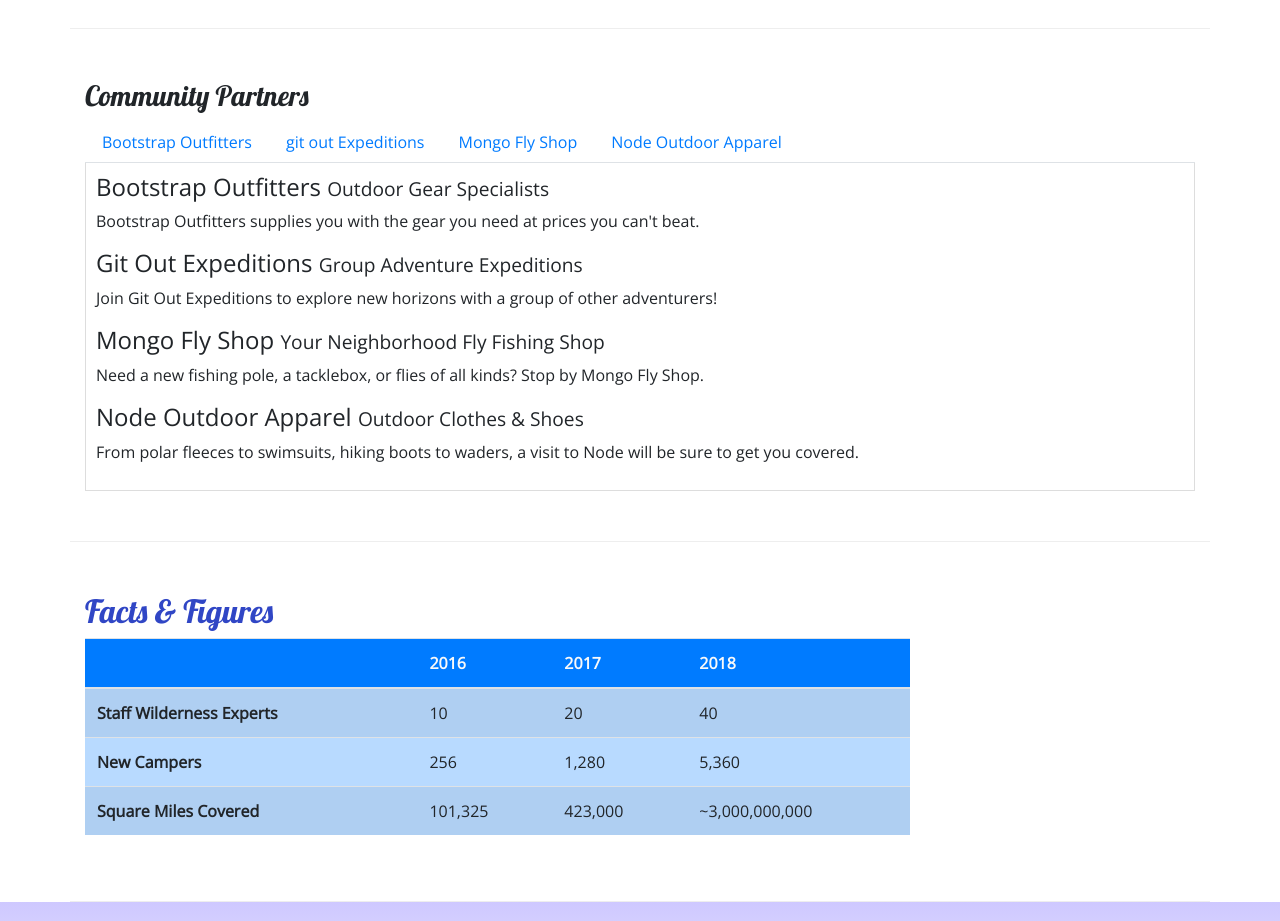
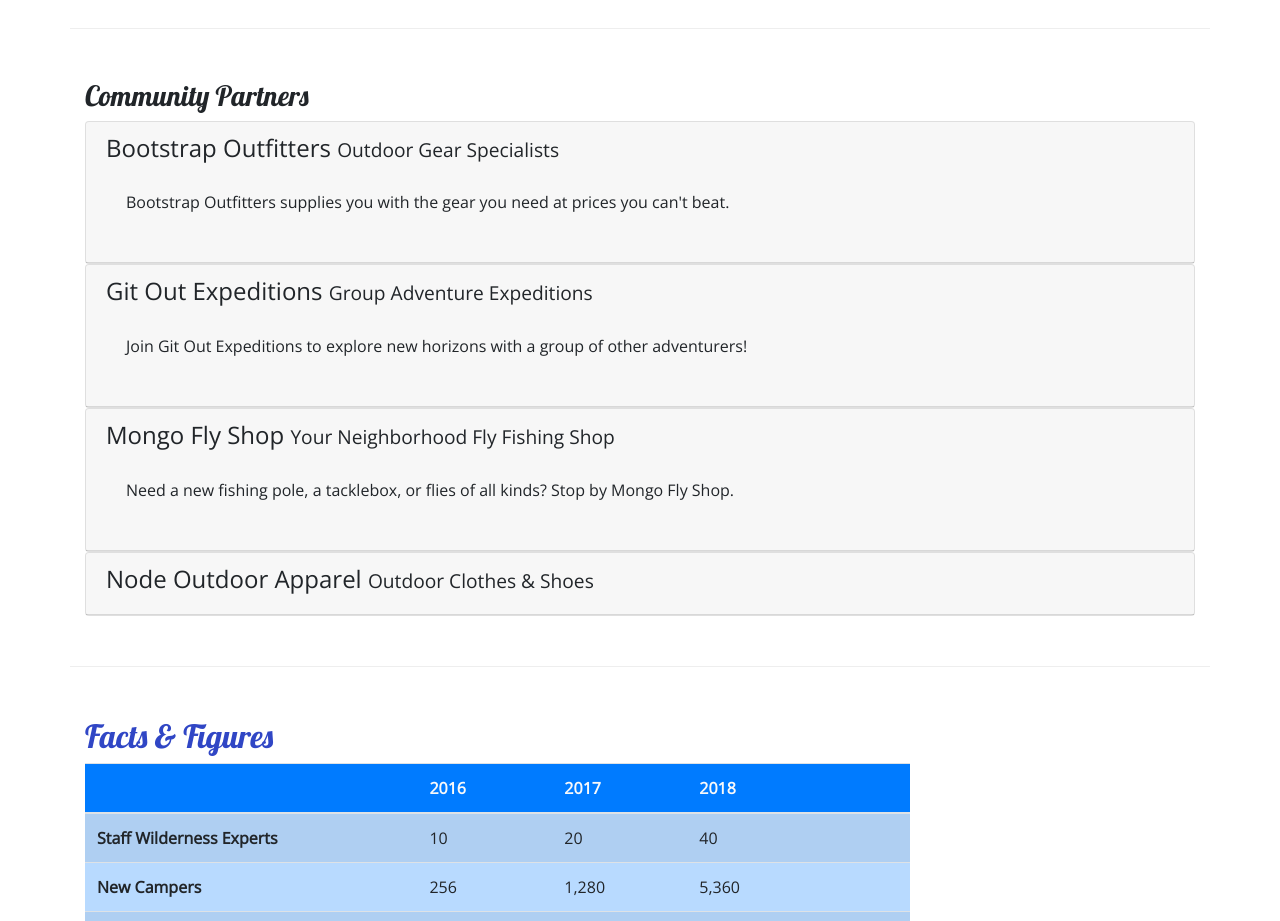
Before and after one commit to fms294/nucamp_website, a website: page aboutus.html in a window 1280 px wide. Shown: the part 800-1721 px from the top of the page. Drawn offline with nearby package versions, Linux system fonts and the light colour scheme.

Commit message:
added accordion

```diff
--- a/CSS/styles.css
+++ b/CSS/styles.css
@@ -38,9 +38,3 @@ header h2{
 .navbar-dark {
     background-color: #901CAD;
 }
-
-.tab-content {
-    border: 1px solid #DDD;
-    border-top: none;
-    padding: 10px;
-}
--- a/aboutus.html
+++ b/aboutus.html
@@ -105,28 +105,63 @@
         <div class="row row-content">
             <div class="col">
                 <h3>Community Partners</h3>
-                <ul class='nav nav-tabs'>
-                    <li class="nav-item active"> <a class="nav-link" href="#bootstrap" role="tab" data-toggle="tab">Bootstrap Outfitters</a> </li>
-                    <li class="nav-item"><a class="nav-link" href="#git" role="tab" data-toggle="tab">git out Expeditions</a></li>
-                    <li class="nav-item"><a class="nav-link" href="#mongo" role="tab" data-toggle="tab">Mongo Fly Shop</a></li>
-                    <li class="nav-item"><a class="nav-link" href="#node" role="tab" data-toggle="tab">Node Outdoor Apparel</a></li>
-                </ul>
-                <div class="tab-content">
-                    <div role="tabpanel" class="tab-pane fade show active" id="bootstrap">
-                        <h4>Bootstrap Outfitters <small>Outdoor Gear Specialists</small></h4>
-                        <p class="d-none d-sm-block">Bootstrap Outfitters supplies you with the gear you need at prices you can't beat.</p>
+
+                <div id="accordion">
+                    <div class="card">
+                        <div role="tab" class="card-header">
+                            <h4>
+                                <a data-toggle="collapse" data-target="#bootstrap">
+                                     Bootstrap Outfitters <small>Outdoor Gear Specialists</small>
+                                </a>
+                            </h4>
+                            <div class="collapse show" id="bootstrap" data-parent="#accordion">
+                                <div class="card-body">
+                                    <p class="d-none d-sm-block">Bootstrap Outfitters supplies you with the gear you need at prices you can't beat.</p>
+                                </div>
+                            </div>
+                        </div>
                     </div>
-                    <div role="tabpanel" class="tab-pane fade show active" id="git">
-                        <h4>Git Out Expeditions <small>Group Adventure Expeditions</small></h4>
-                        <p class="d-none d-sm-block">Join Git Out Expeditions to explore new horizons with a group of other adventurers!</p>
+                    <div  class="card">
+                        <div role="tab" class="card-header">
+                            <h4>
+                                <a data-toggle="collapse" data-target="#git">
+                                    Git Out Expeditions <small>Group Adventure Expeditions</small>
+                                </a>
+                            </h4>
+                            <div class="collapse show " id="git" data-parent="#accordion">
+                                <div class="card-body">
+                                    <p class="d-none d-sm-block">Join Git Out Expeditions to explore new horizons with a group of other adventurers!</p>
+                                </div>
+                            </div>
+                        </div>
                     </div>
-                    <div role="tabpanel" class="tab-pane fade show active" id="mongo">
-                        <h4>Mongo Fly Shop <small>Your Neighborhood Fly Fishing Shop</small></h4>
-                        <p class="d-none d-sm-block">Need a new fishing pole, a tacklebox, or flies of all kinds? Stop by Mongo Fly Shop.</p>
+                    <div class="card">
+                        <div role="tab" class="card-header">
+                            <h4>
+                                <a class="collapsed" data-toggle="collapse" data-target="#mongo">
+                                    Mongo Fly Shop <small>Your Neighborhood Fly Fishing Shop</small>
+                                </a>
+                            </h4>
+                            <div class="collapsed" id="mongo" data-parent="#accordion">
+                                <div class="card-body">
+                                    <p class="d-none d-sm-block">Need a new fishing pole, a tacklebox, or flies of all kinds? Stop by Mongo Fly Shop.</p>
+                                </div>
+                            </div>
+                        </div>
                     </div>
-                    <div role="tabpanel" class="tab-pane fade show active" id="node">
-                        <h4>Node Outdoor Apparel <small>Outdoor Clothes & Shoes</small></h4>
-                        <p class="d-none d-sm-block">From polar fleeces to swimsuits, hiking boots to waders, a visit to Node will be sure to get you covered.</p>
+                    <div class="card">
+                        <div role="tab" class="card-header">
+                            <h4>
+                                <a class="collapsed" data-toggle="collapse" data-target="#node">
+                                    Node Outdoor Apparel <small>Outdoor Clothes & Shoes</small>
+                                </a>
+                            </h4>
+                            <div class="collapse" id="node" data-parent="#accordion">
+                                <div class="card-body">
+                                    <p class="d-none d-sm-block">From polar fleeces to swimsuits, hiking boots to waders, a visit to Node will be sure to get you covered.</p>
+                                </div>
+                            </div>
+                        </div>
                     </div>
 
                </div>
```
